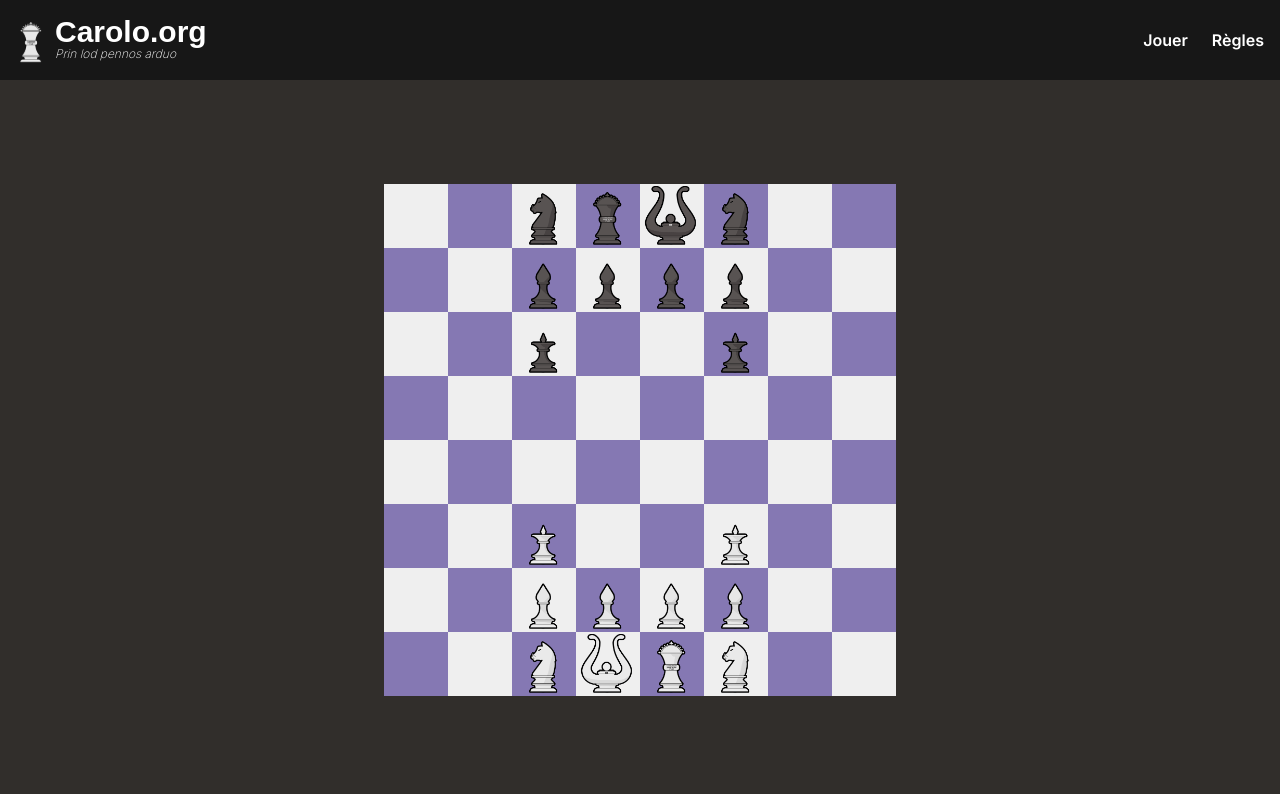
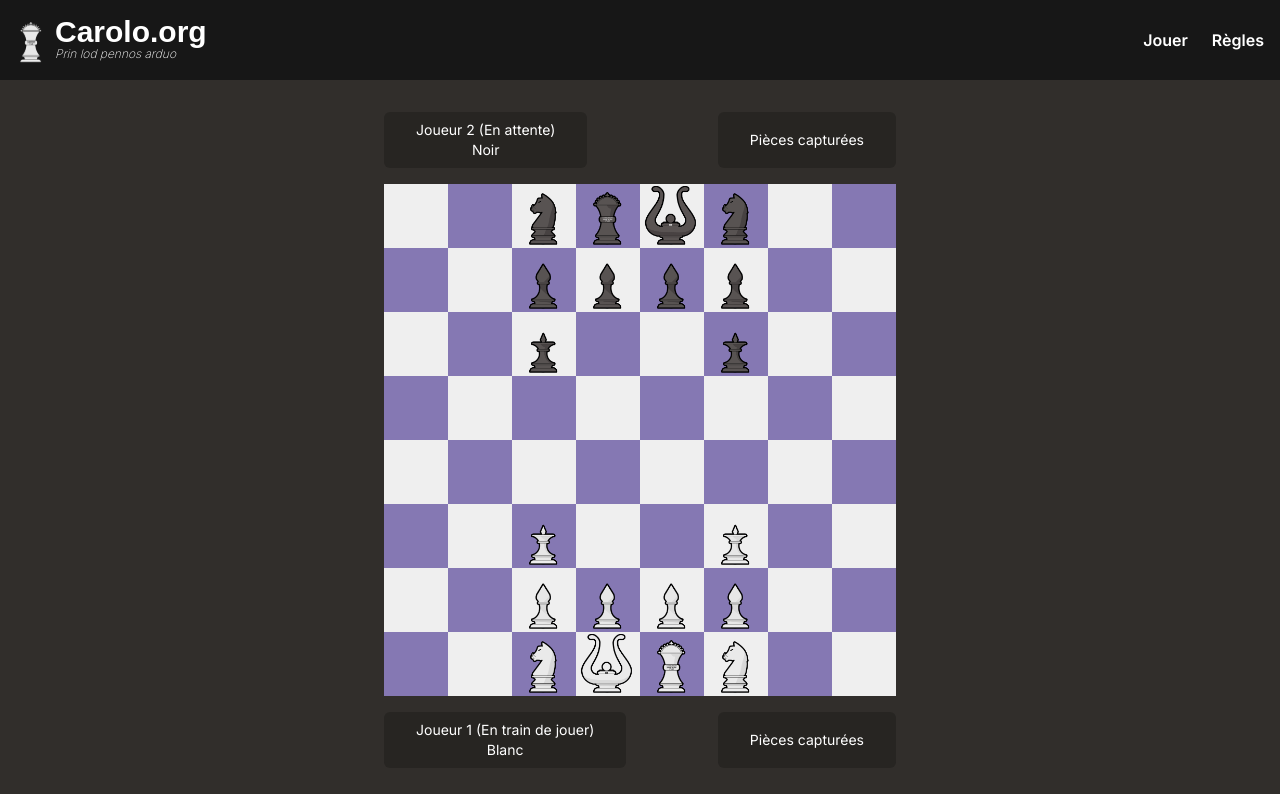
Before and after one commit to theoludwig/Carolo, a Next.js app in the folder apps/website/: page /game in a window 1280 px wide. Both pictures are taken after a click on the button "Jouer". Shown: the top 794 px of the page. Built offline with nearby package versions, Linux system fonts and the light colour scheme; a web font is replaced by a local one.

Commit message:
feat: move piece

```diff
--- /dev/null
+++ b/apps/website/components/Game/screens/PlayScreen/Board.tsx
@@ -0,0 +1,65 @@
+import Image from 'next/image'
+import classNames from 'clsx'
+
+import { useGame } from '@/stores/game'
+
+export const Board = (): JSX.Element => {
+  const {
+    selectPosition,
+    selectedPosition,
+    boardState,
+    availablePiecePositions
+  } = useGame()
+
+  return (
+    <section id='board' className='flex flex-col items-center'>
+      {boardState.board.map((row, rowIndex) => {
+        return (
+          <div className='flex' key={rowIndex}>
+            {row.map((piecePosition, columnIndex) => {
+              const positionString = piecePosition.position.toString()
+              const isEven = (rowIndex + columnIndex) % 2 === 0
+              const isAvailable = availablePiecePositions.has(positionString)
+              const isSelected =
+                selectedPosition?.equals(piecePosition.position) ?? false
+
+              return (
+                <div
+                  id={`board-${positionString}`}
+                  key={columnIndex}
+                  className={classNames(
+                    'flex h-16 w-16 cursor-pointer items-center justify-center hover:bg-opacity-80',
+                    {
+                      'bg-[#8578B3]': !isEven && !isSelected,
+                      'bg-[#EFEFEF]': isEven && !isSelected,
+                      'bg-[#F6A458]': isSelected
+                    }
+                  )}
+                  onClick={() => {
+                    selectPosition(piecePosition.position)
+                  }}
+                >
+                  {piecePosition.isOccupied() ? (
+                    <Image
+                      className='h-full w-full object-contain'
+                      quality={100}
+                      src={`/pieces/${piecePosition.piece.getType()}_${
+                        piecePosition.piece.color
+                      }.png`}
+                      alt='Piece'
+                      width={64}
+                      height={64}
+                    />
+                  ) : null}
+                  {isAvailable ? (
+                    <div className='h-3 w-3 rounded-sm bg-[#939393]'></div>
+                  ) : null}
+                </div>
+              )
+            })}
+          </div>
+        )
+      })}
+    </section>
+  )
+}
--- a/apps/website/components/Game/screens/PlayScreen/PlayScreen.tsx
+++ b/apps/website/components/Game/screens/PlayScreen/PlayScreen.tsx
@@ -1,66 +1,27 @@
-import Image from 'next/image'
-import classNames from 'clsx'
-
 import { useGame } from '@/stores/game'
-import AvailablePosition from '@/public/pieces/AVAILABLE_POSITION.png'
+import { Board } from '@/components/Game/screens/PlayScreen/Board'
+import { Player } from '@/components/Game/screens/PlayScreen/Player'
 
 export const PlayScreen = (): JSX.Element => {
-  const { getAvailablePiecePositions, boardState, availablePiecePositions } =
-    useGame()
+  const { playersState } = useGame()
+
+  const player1 = playersState[0]
+  const topPlayerIndex = player1.color === 'BLACK' ? 0 : 1
+  const bottomPlayerIndex = player1.color === 'WHITE' ? 0 : 1
 
   return (
     <>
-      <section id='board'>
-        {boardState.board.map((row, rowIndex) => {
-          return (
-            <div className='flex' key={rowIndex}>
-              {row.map((piecePosition, columnIndex) => {
-                const positionString = piecePosition.position.toString()
-                const isEven = (rowIndex + columnIndex) % 2 === 0
-                const isAvailable = availablePiecePositions.has(positionString)
-
-                return (
-                  <div
-                    id={`board-${positionString}}`}
-                    key={columnIndex}
-                    className={classNames(
-                      'h-16 w-16 cursor-pointer hover:bg-opacity-80',
-                      {
-                        'bg-[#8578B3]': !isEven,
-                        'bg-[#EFEFEF]': isEven
-                      }
-                    )}
-                    onClick={() => {
-                      getAvailablePiecePositions(piecePosition.position)
-                    }}
-                  >
-                    {piecePosition.isOccupied() ? (
-                      <Image
-                        className='h-full w-full object-contain'
-                        quality={100}
-                        src={`/pieces/${piecePosition.piece.getType()}_${
-                          piecePosition.piece.color
-                        }.png`}
-                        alt='Piece'
-                        width={64}
-                        height={64}
-                      />
-                    ) : null}
-                    {isAvailable ? (
-                      <Image
-                        className='h-full w-full object-contain'
-                        quality={100}
-                        src={AvailablePosition}
-                        alt='Available'
-                      />
-                    ) : null}
-                  </div>
-                )
-              })}
-            </div>
-          )
-        })}
-      </section>
+      <div className='space-y-4'>
+        <Player
+          playerState={playersState[topPlayerIndex]}
+          playerIndex={topPlayerIndex}
+        />
+        <Board />
+        <Player
+          playerState={playersState[bottomPlayerIndex]}
+          playerIndex={bottomPlayerIndex}
+        />
+      </div>
     </>
   )
 }
--- /dev/null
+++ b/apps/website/components/Game/screens/PlayScreen/Player.tsx
@@ -0,0 +1,29 @@
+import { useMemo } from 'react'
+import type { PlayerState } from '@carolo/game'
+
+import { useGame } from '@/stores/game'
+export interface PlayerProps {
+  playerState: PlayerState
+  playerIndex: number
+}
+
+export const Player = (props: PlayerProps): JSX.Element => {
+  const { playerState, playerIndex } = props
+  const { gameState } = useGame()
+
+  const isPlayerTurn = useMemo(() => {
+    return gameState.currentPlayerIndex === playerIndex
+  }, [gameState.currentPlayerIndex, playerIndex])
+
+  return (
+    <section className='flex justify-between text-sm'>
+      <div className='flex flex-col items-center justify-center rounded-md bg-[#272522] px-8 py-2'>
+        {playerState.name} ({isPlayerTurn ? 'En train de jouer' : 'En attente'})
+        <p>{playerState.color === 'WHITE' ? 'Blanc' : 'Noir'}</p>
+      </div>
+      <div className='flex items-center justify-center rounded-md bg-[#272522] px-8 py-3'>
+        <p>Pièces capturées</p>
+      </div>
+    </section>
+  )
+}
--- a/apps/website/stores/game.ts
+++ b/apps/website/stores/game.ts
@@ -18,8 +18,9 @@ export interface GameStore {
   game: Game
   gameState: GameState
 
+  selectedPosition: Position | null
   availablePiecePositions: AvailablePiecePositions
-  getAvailablePiecePositions: (fromPosition: Position) => void
+  selectPosition: (fromPosition: Position) => void
 }
 
 export const useGame = create<GameStore>()((set) => {
@@ -40,22 +41,36 @@ export const useGame = create<GameStore>()((set) => {
     game,
     gameState: game.state,
 
+    selectedPosition: null,
     availablePiecePositions: new Map(),
-    getAvailablePiecePositions: (fromPosition: Position) => {
+    selectPosition: (fromPosition: Position) => {
       return set((state) => {
         const piecePosition = state.board.getPiecePosition(fromPosition)
+        if (
+          state.selectedPosition != null &&
+          state.availablePiecePositions.has(fromPosition.toString())
+        ) {
+          game.playMove(state.selectedPosition, fromPosition)
+          return {
+            availablePiecePositions: new Map(),
+            selectedPosition: null
+          }
+        }
         if (piecePosition.isFree()) {
           return {
-            availablePiecePositions: new Map()
+            availablePiecePositions: new Map(),
+            selectedPosition: null
           }
         }
         const currentPlayer = state.game.getCurrentPlayer()
         if (currentPlayer.color !== piecePosition.piece.color) {
           return {
-            availablePiecePositions: new Map()
+            availablePiecePositions: new Map(),
+            selectedPosition: null
           }
         }
         return {
+          selectedPosition: fromPosition,
           availablePiecePositions:
             state.board.getAvailablePiecePositions(fromPosition)
         }
--- a/packages/game/src/Board.ts
+++ b/packages/game/src/Board.ts
@@ -39,11 +39,10 @@ export class Board extends BoardBase {
           if (to.isOccupied() && to.piece.color === from.piece.color) {
             continue
           }
-          if (to.isOccupied() && to.piece.color === oppositeColor) {
-            if (!to.piece.canBeCapturedBy(from.piece.getType())) {
-              continue
-            }
+          if (this.isCaptureMove(fromPosition, toPosition)) {
+            continue
           }
+
           availablePiecePositions.set(toPosition.toString(), to)
         }
       }
@@ -76,10 +75,7 @@ export class Board extends BoardBase {
           continue
         }
       }
-      if (
-        this.isCaptureMove(fromPosition, toPosition) &&
-        !to.piece.canBeCapturedBy(from.piece.getType())
-      ) {
+      if (this.isCaptureMove(fromPosition, toPosition)) {
         continue
       }
       availablePiecePositions.set(toPosition.toString(), to)
@@ -101,7 +97,11 @@ export class Board extends BoardBase {
   public isCaptureMove(fromPosition: Position, toPosition: Position): boolean {
     const from = this.getPiecePosition(fromPosition)
     const to = this.getPiecePosition(toPosition)
-    return to.isOccupied() && from.piece.color !== to.piece.color
+    return (
+      to.isOccupied() &&
+      from.piece.color !== to.piece.color &&
+      !from.piece.canBeCapturedBy(to.piece.getType())
+    )
   }
 
   public move(fromPosition: Position, toPosition: Position): Move {
--- a/packages/game/src/Game.ts
+++ b/packages/game/src/Game.ts
@@ -100,6 +100,8 @@ export class Game extends Observer<GameState> {
   }
 
   private nextPlayer(): void {
-    this.state.currentPlayerIndex = 1 - this.state.currentPlayerIndex
+    this.setState((state) => {
+      state.currentPlayerIndex = 1 - state.currentPlayerIndex
+    })
   }
 }
--- a/packages/game/src/Position.ts
+++ b/packages/game/src/Position.ts
@@ -39,7 +39,13 @@ export class Position implements PositionOptions {
   }
 
   private getOffsetDirection(offset: number): number {
-    return offset > 0 ? 1 : -1
+    if (offset === 0) {
+      return 0
+    }
+    if (offset < 0) {
+      return -1
+    }
+    return 1
   }
 
   public getIntermediatePositions(position: Position): Position[] {
```
